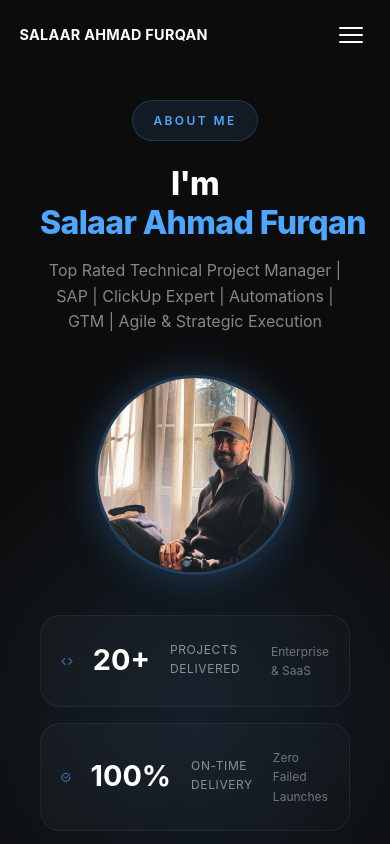
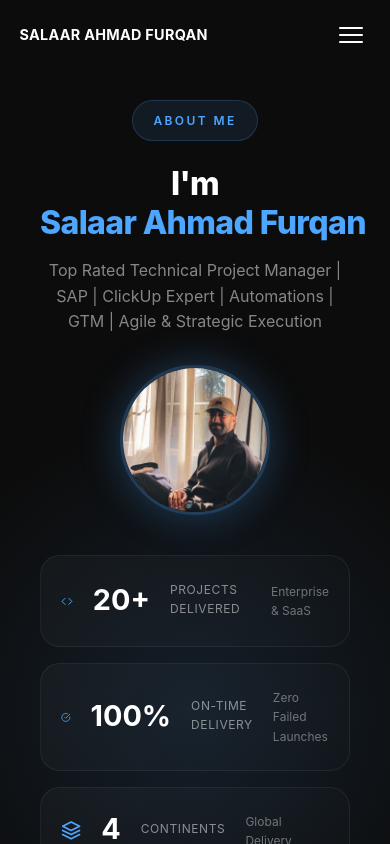
Before and after one commit to salaar-ahmad/Salaar-s-Webfolio, a Next.js app: page /about in a window 390 px wide. Shown: the top 844 px of the page. Built offline with nearby package versions, Linux system fonts and the light colour scheme.

Commit message:
fixed about mobile view

```diff
--- a/styles/about.css
+++ b/styles/about.css
@@ -491,7 +491,30 @@
     opacity: 1 !important;
   }
 
-  .about-hero,
+  .about-hero {
+    position: relative !important;
+    z-index: 10 !important;
+    display: block !important;
+    visibility: visible !important;
+    opacity: 1 !important;
+    margin-bottom: 40px !important;
+  }
+
+  .about-profile-image {
+    display: flex !important;
+    visibility: visible !important;
+    opacity: 1 !important;
+    margin-top: 30px !important;
+  }
+
+  .about-profile-image img {
+    display: block !important;
+    visibility: visible !important;
+    opacity: 1 !important;
+    width: 150px !important;
+    height: 150px !important;
+  }
+
   .stats-row,
   .bio-section,
   .timeline-section,
@@ -530,6 +553,9 @@
     color: #4da6ff !important;
     display: inline-block !important;
     visibility: visible !important;
+    opacity: 1 !important;
+    background: rgba(77, 166, 255, 0.1) !important;
+    border: 1px solid rgba(77, 166, 255, 0.2) !important;
   }
 
   .about-heading {
@@ -537,12 +563,18 @@
     color: #fff !important;
     display: block !important;
     visibility: visible !important;
+    opacity: 1 !important;
+  }
+
+  .about-heading .accent {
+    color: #4da6ff !important;
   }
 
   .about-subtitle {
     color: rgba(255,255,255,0.5) !important;
     display: block !important;
     visibility: visible !important;
+    opacity: 1 !important;
   }
 
   .stats-row {
```
